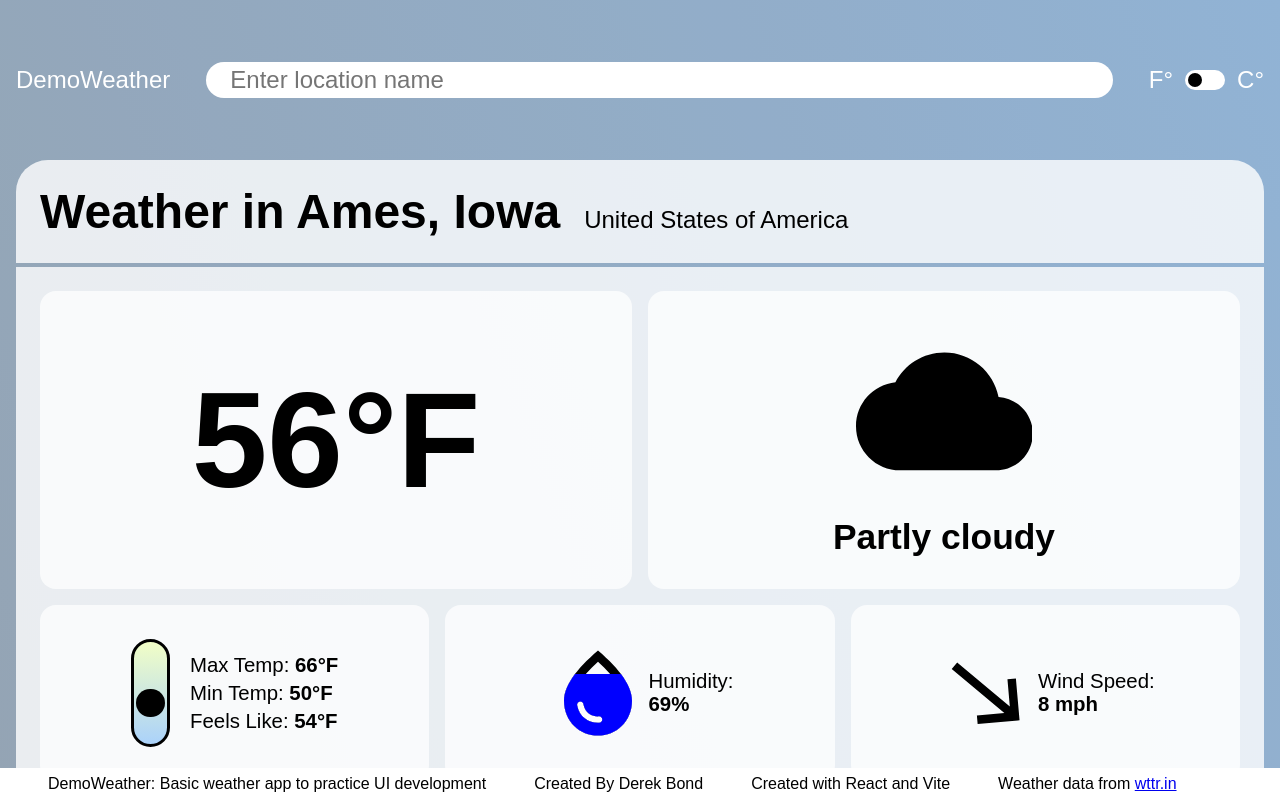
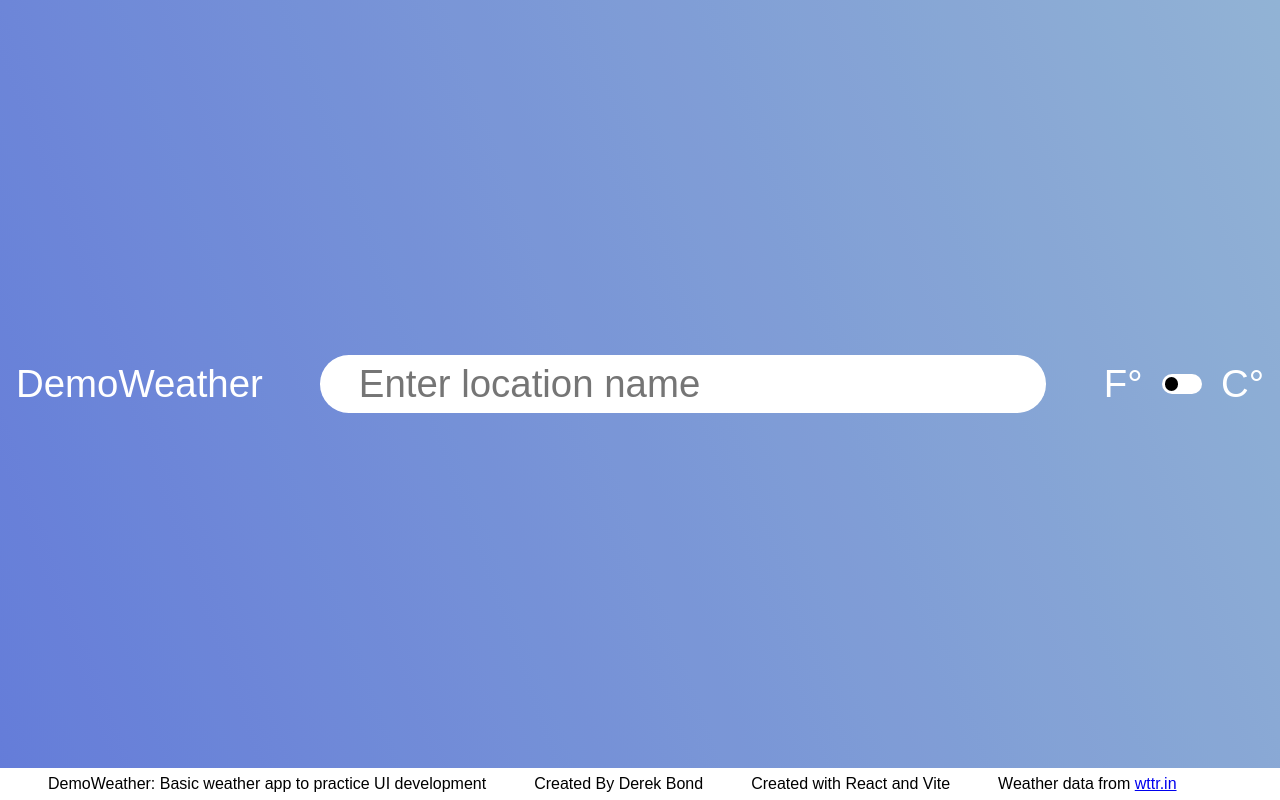
Before and after one commit to drB-dotjpg/DemoWeather, a React (Vite) app: page / in a window 1280 px wide. Shown: the top 800 px of the page. Built offline with nearby package versions, Linux system fonts and the light colour scheme; the HTML template or start-up script is replaced by a standard one; a web font is replaced by a local one.

Commit message:
don't use temp data on deploy

```diff
--- a/src/App.tsx
+++ b/src/App.tsx
@@ -4,14 +4,14 @@ import Location from './components/Location'
 import { Weather } from './types/Weather.type'
 import { useState } from 'react'
 import CurrentCondition from './components/CurrentCondition'
-import tempdata from '../tempdata.json';
+// import tempdata from '../tempdata.json';
 import { UnitContext } from './context/UnitContext'
 import Background from './components/Background'
 import FutureForecast from './components/FutureForecast'
 
 export default function App() {
-    const [weather, setWeather] = useState<Weather | Error>(tempdata as Weather);
-    // const [weather, setWeather] = useState<Weather | Error>();
+    // const [weather, setWeather] = useState<Weather | Error>(tempdata as Weather);
+    const [weather, setWeather] = useState<Weather | Error>();
     const [isSearching, setIsSearching] = useState<boolean>(false);
     const [unit, setUnit] = useState<string>('f');
 
```
